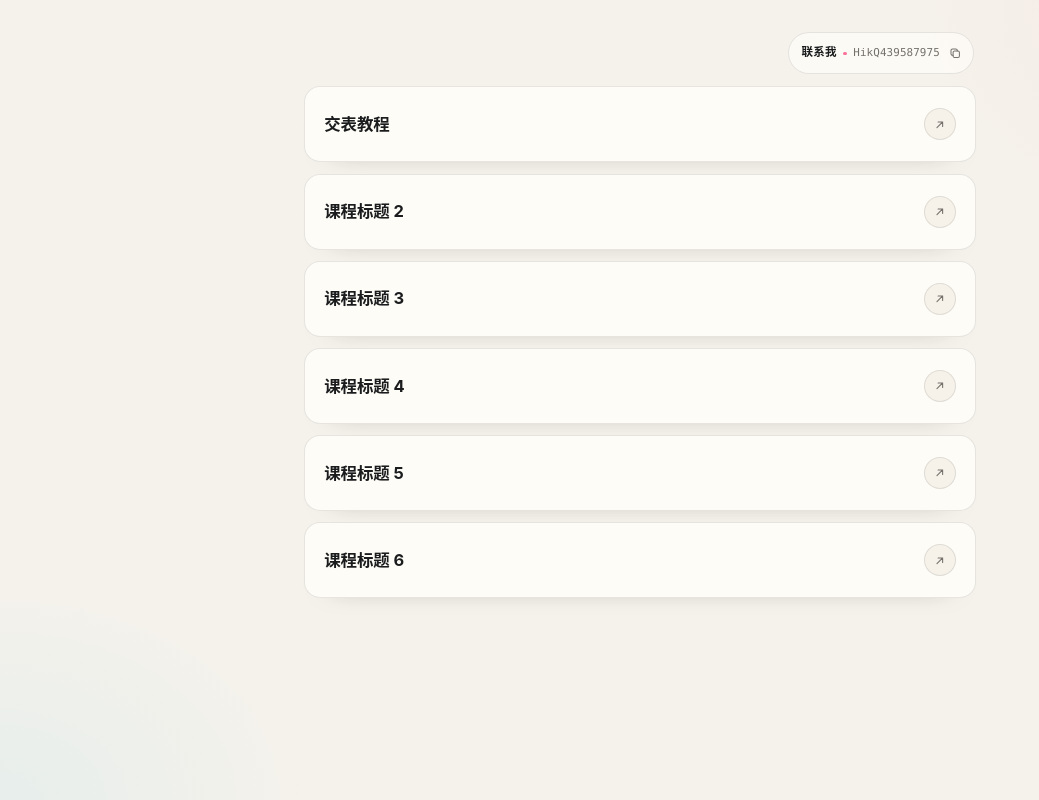
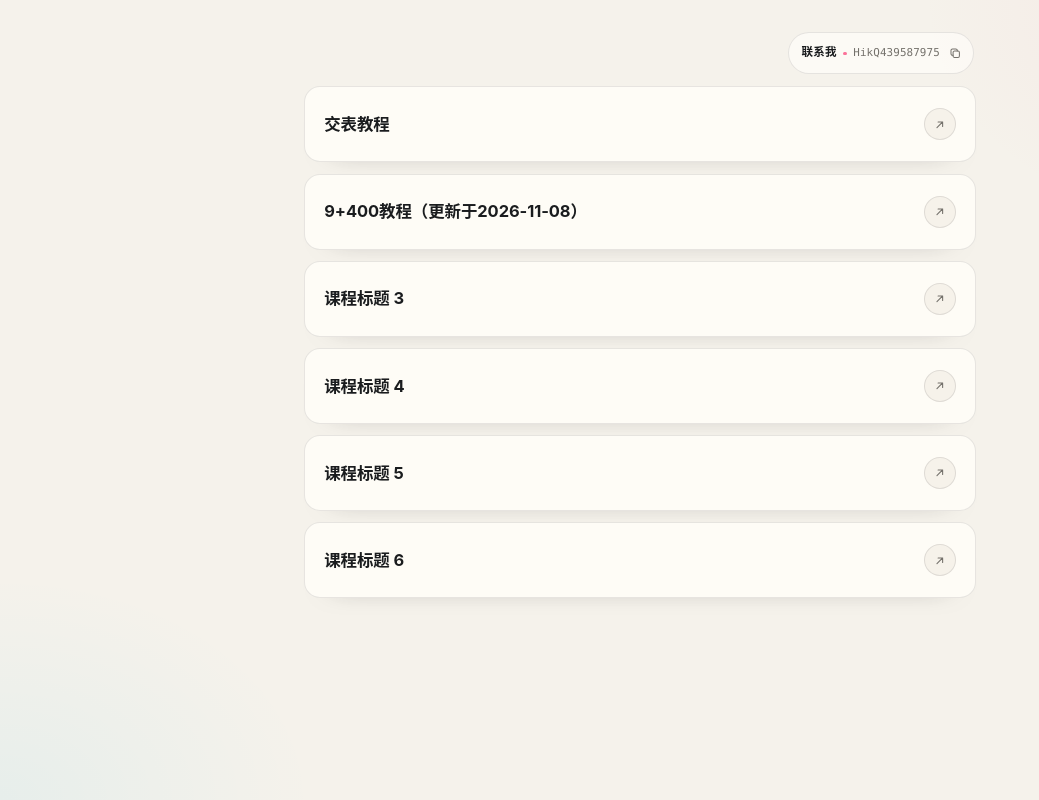
Before and after one commit to xinxin2328/homepage, a plain HTML site: page index.html in a window 1280 px wide. Shown: the whole page, without its empty margins (0-1039 px from the left). Drawn offline with Linux system fonts and the light colour scheme.

Commit message:
Update index.html

```diff
--- a/index.html
+++ b/index.html
@@ -18,7 +18,7 @@
     const contactWechatId = "HikQ439587975";
     const videoLinks = [
       ["交表教程", "https://www.kdocs.cn/l/cumnISki3FX1"],
-      ["课程标题 2", "https://www.bilibili.com/video/BV1xxxxxxxxx"],
+      ["9+400教程（更新于2026-11-08）", "https://b23.tv/qD2KoIO"],
       ["课程标题 3", "https://www.bilibili.com/video/BV1xxxxxxxxx"],
       ["课程标题 4", "https://www.bilibili.com/video/BV1xxxxxxxxx"],
       ["课程标题 5", "https://www.bilibili.com/video/BV1xxxxxxxxx"],
```
